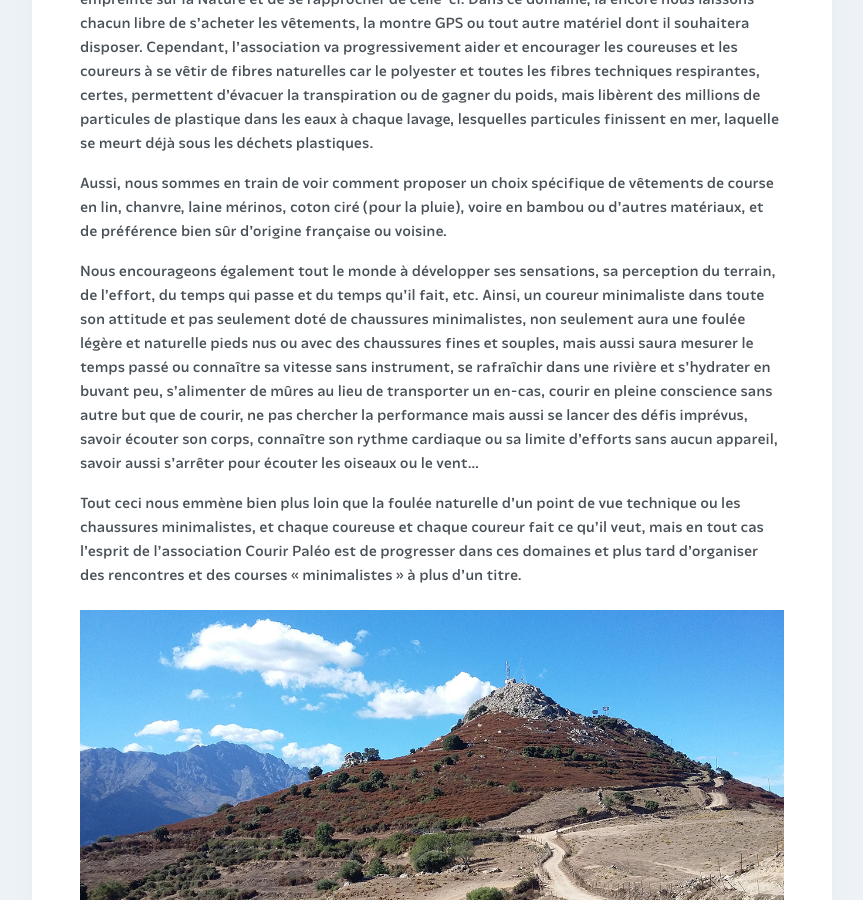
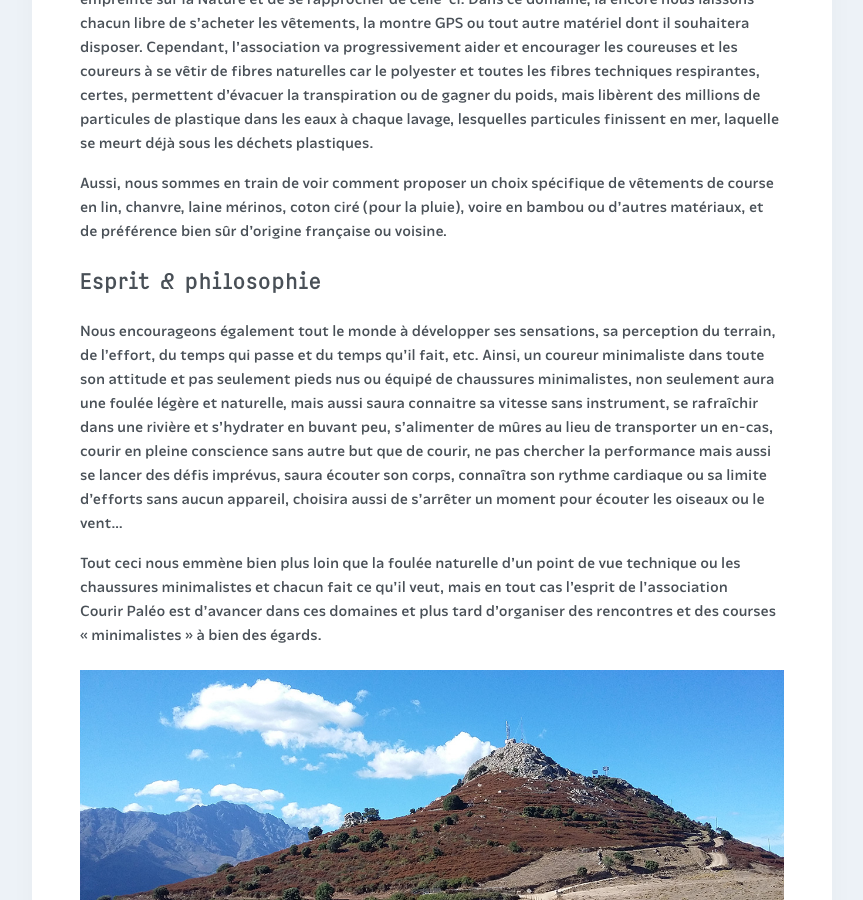
Before and after one commit to courirpaleo/courirpaleo.github.io, a Jekyll site: the page built from _pages/ressources.md, in a window 1280 px wide and 900 px high, scrolled down 7446 px. Shown: the whole window, without its empty margins (208-1071 px from the left). Built offline with Jekyll 4.4.1, drawn with Linux system fonts in a browser that asks for light colours; some web fonts are replaced.

Commit message:
Update ressources.md

```diff
--- a/_pages/ressources.md
+++ b/_pages/ressources.md
@@ -79,9 +79,10 @@ Dans ce domaine, là encore nous laissons chacun libre de s'acheter les vêtemen
 
 Aussi, nous sommes en train de voir comment proposer un choix spécifique de vêtements de course en lin, chanvre, laine mérinos, coton ciré (pour la pluie), voire en bambou ou d'autres matériaux, et de préférence bien sûr d'origine française ou voisine.
 
-Nous encourageons également tout le monde à développer ses sensations, sa perception du terrain, de l'effort, du temps qui passe et du temps qu'il fait, etc. Ainsi, un coureur minimaliste dans toute son attitude et pas seulement doté de chaussures minimalistes, non seulement aura une foulée légère et naturelle pieds nus ou avec des chaussures fines et souples, mais aussi saura mesurer le temps passé ou connaître sa vitesse sans instrument, se rafraîchir dans une rivière et s'hydrater en buvant peu, s'alimenter de mûres au lieu de transporter un en-cas, courir en pleine conscience sans autre but que de courir, ne pas chercher la performance mais aussi se lancer des défis imprévus, savoir écouter son corps, connaître son rythme cardiaque ou sa limite d'efforts sans aucun appareil, savoir aussi s'arrêter pour écouter les oiseaux ou le vent...
+## Esprit & philosophie
+Nous encourageons également tout le monde à développer ses sensations, sa perception du terrain, de l'effort, du temps qui passe et du temps qu'il fait, etc. Ainsi, un coureur minimaliste dans toute son attitude et pas seulement pieds nus ou équipé de chaussures minimalistes, non seulement aura une foulée légère et naturelle, mais aussi saura connaitre sa vitesse sans instrument, se rafraîchir dans une rivière et s'hydrater en buvant peu, s'alimenter de mûres au lieu de transporter un en-cas, courir en pleine conscience sans autre but que de courir, ne pas chercher la performance mais aussi se lancer des défis imprévus, saura écouter son corps, connaîtra son rythme cardiaque ou sa limite d'efforts sans aucun appareil, choisira aussi de s'arrêter un moment pour écouter les oiseaux ou le vent...
 
-Tout ceci nous emmène bien plus loin que la foulée naturelle d'un point de vue technique ou les chaussures minimalistes, et chaque coureuse et chaque coureur fait ce qu'il veut, mais en tout cas l'esprit de l'association Courir&nbsp;Paléo est de progresser dans ces domaines et plus tard d'organiser des rencontres et des courses «&nbsp;minimalistes&nbsp;» à plus d'un titre.
+Tout ceci nous emmène bien plus loin que la foulée naturelle d'un point de vue technique ou les chaussures minimalistes et chacun fait ce qu'il veut, mais en tout cas l'esprit de l'association Courir&nbsp;Paléo est d'avancer dans ces domaines et plus tard d'organiser des rencontres et des courses «&nbsp;minimalistes&nbsp;» à bien des égards.
 
 ![Courir Paleo](/assets/images/CourirPaleo_course_Corse_Balagne_sentiers_crete_1200px.jpg)
 Ci-dessus&nbsp;: sentiers près de Sant'Antonino (Corse), un lieu de rêve pour courir léger&nbsp;!
```
